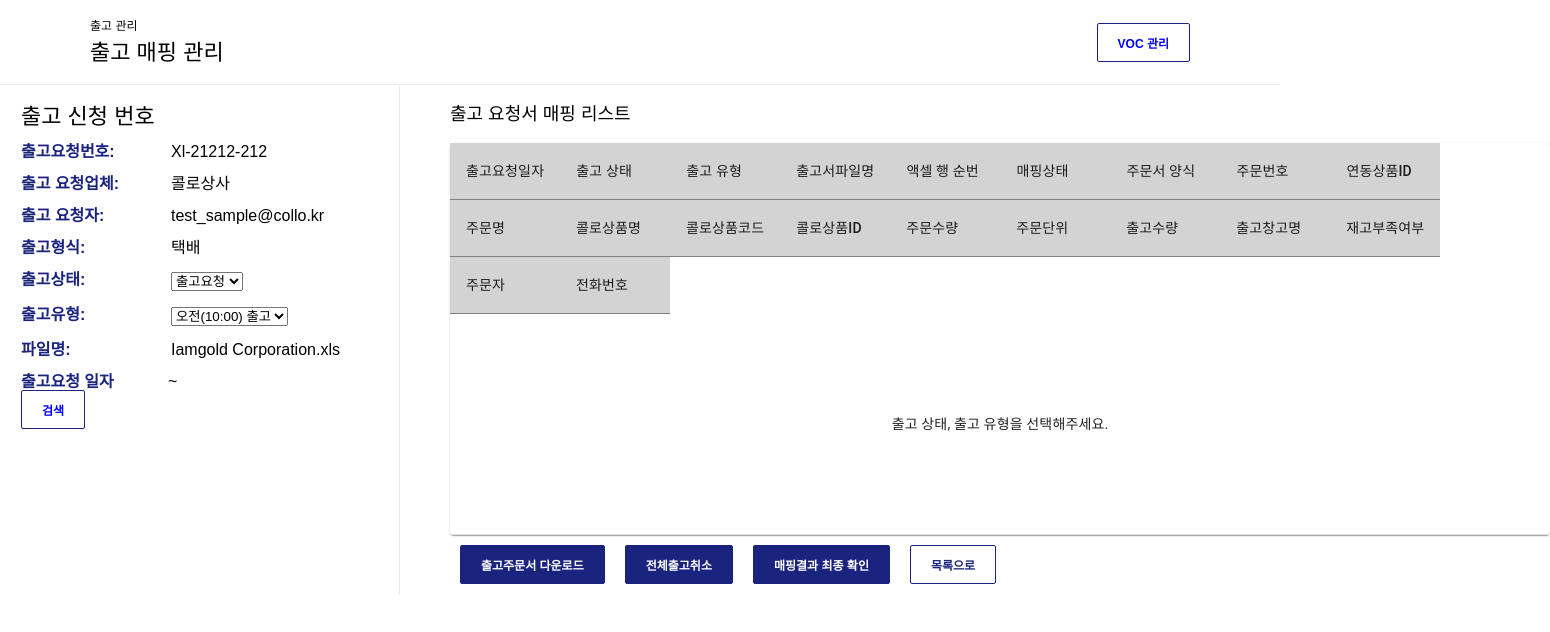
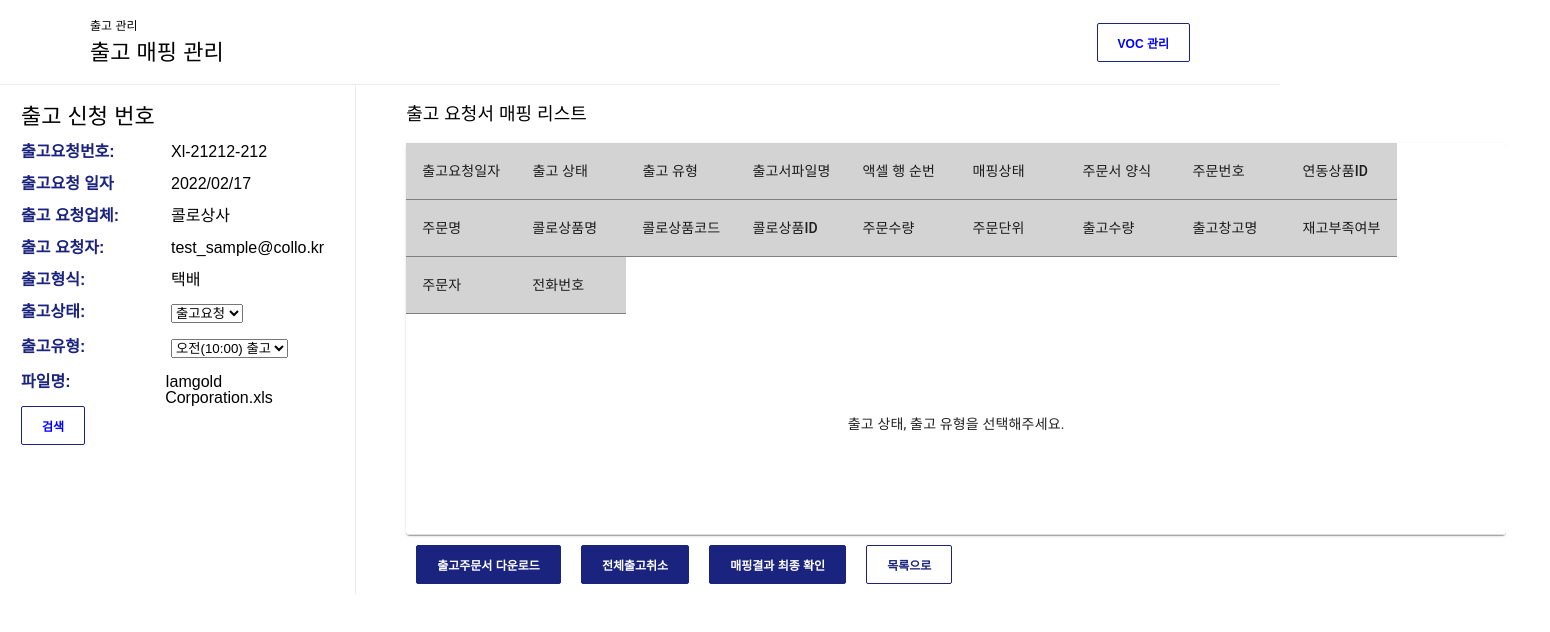
Before and after one commit to dududweb/22_1_Colo, a React (Create React App) app: page / in a window 1280 px wide. Shown: the top 632 px of the page, 1550 px wide, since content can reach past the window. Built offline with nearby package versions, Linux system fonts and the light colour scheme.

Commit message:
Fix: Date 레이아웃

```diff
--- a/src/components/list/List.tsx
+++ b/src/components/list/List.tsx
@@ -10,6 +10,7 @@ import TableContainer from '@mui/material/TableContainer';
 import TableHead from '@mui/material/TableHead';
 import TableRow from '@mui/material/TableRow';
 import { orderfilteredData } from '../../atom';
+import { Fragment } from 'react';
 
 export default function List() {
 	const [orderFilterList, setOrderFilterList] = useRecoilState(orderfilteredData);
@@ -23,6 +24,7 @@ export default function List() {
 					<Table stickyHeader aria-label="sticky table">
 						<TableHead>
 							<TableRow>
+								<Fragment>
 									{COLUMNS_DATA.slice(0, 10).map((column) => (
 										<TableCell
 											key={column.id}
@@ -37,6 +39,8 @@ export default function List() {
 											{column.label}
 										</TableCell>
 									))}
+								</Fragment>
+								<Fragment>
 									{COLUMNS_DATA.slice(10, 20).map((column) => (
 										<TableCell
 											key={column.name}
@@ -51,6 +55,7 @@ export default function List() {
 											{column.label}
 										</TableCell>
 									))}
+								</Fragment>
 							</TableRow>
 						</TableHead>
 						{orderFilterList.length > 0 ? (
--- a/src/components/side/Side.tsx
+++ b/src/components/side/Side.tsx
@@ -51,6 +51,10 @@ export default function Side() {
 						<S.InfoItemsTitle>출고요청번호:</S.InfoItemsTitle>
 						<S.InfoItemsContents>Xl-21212-212</S.InfoItemsContents>
 					</S.InfoList>
+					<S.InfoList>
+						<S.InfoItemsTitle>출고요청 일자</S.InfoItemsTitle>
+						<S.InfoItemsContents>2022/02/17</S.InfoItemsContents>
+					</S.InfoList>
 					{RELEASE_DATA.map((items) => {
 						return (
 							<S.InfoList key={items.id}>
@@ -75,12 +79,7 @@ export default function Side() {
 							</S.InfoList>
 						);
 					})}
-					<S.InfoList>
-						<S.InfoItemsTitle>출고요청 일자</S.InfoItemsTitle>
-						<S.InfoItemsContents>
-							<DatePicker startDate={startDate} setStartDate={setStartDate} endDate={endDate} setEndDate={setEndDate} />
-						</S.InfoItemsContents>
-					</S.InfoList>
+
 					<Button type="submit" buttonName="검색" backgroundColor="white" color="blue" margin="0" />
 				</S.Form>
 			</S.SideInner>
```
Lines whose indentation alone changed are shown as unchanged.
